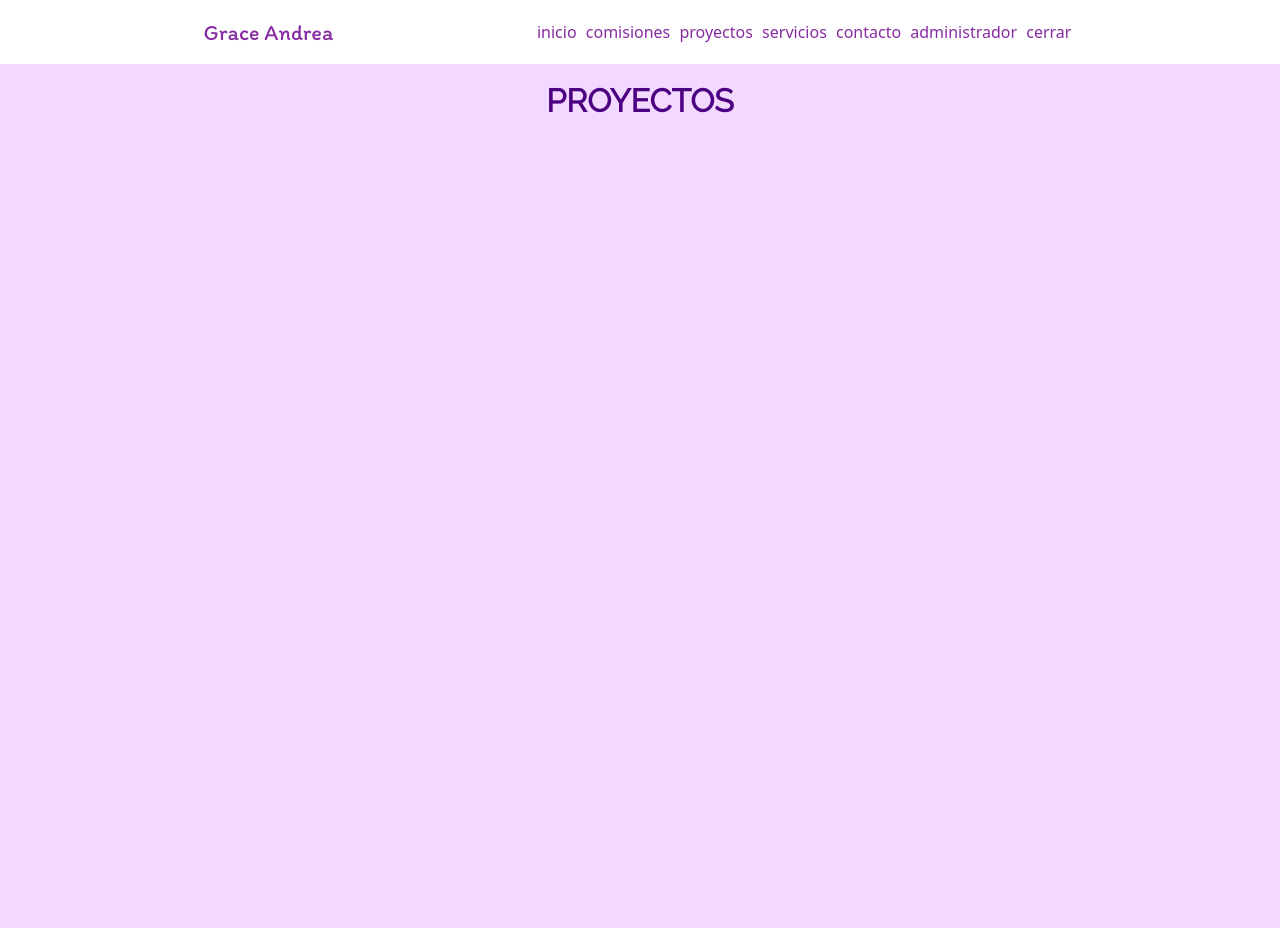
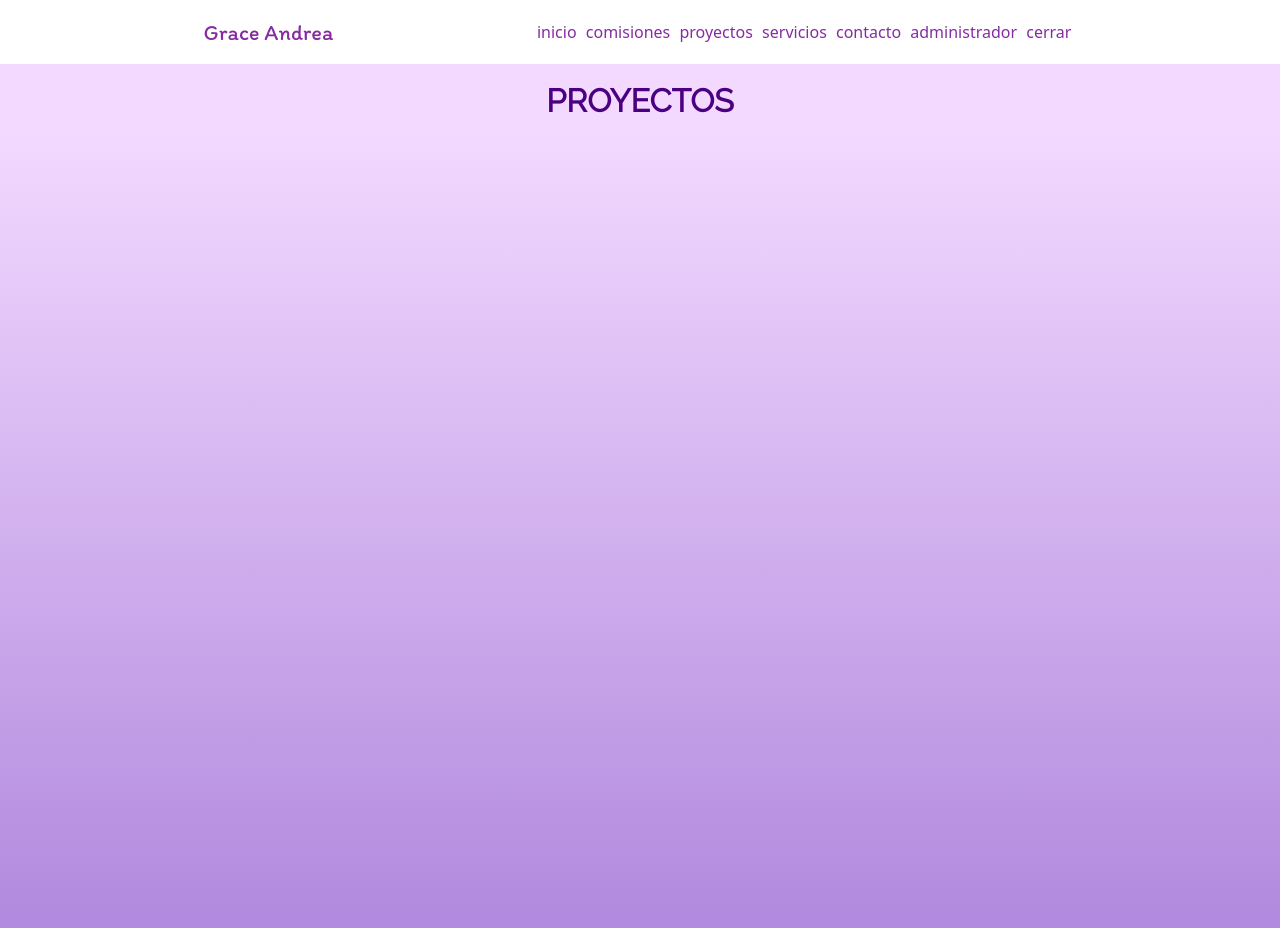
Before and after one commit to Joe-Molina/portafolio-grace-andrea, a PHP site: page /proyectos.php in a window 1280 px wide. Run offline with PHP 8.4, Linux system fonts and the light colour scheme; data that the repository does not hold is empty; some libraries are stand-ins or nearby versions.

Commit message:
add new bg to index,comisions,projects and contact

```diff
--- a/Proyectos.css
+++ b/Proyectos.css
@@ -1,4 +1,4 @@
-.division-estilos{
+    .division-estilos{
     width: 100%;
     height: 8vh;
     text-align: center;
@@ -16,7 +16,8 @@
 .proyectos-container {
     width: 100%;
     height: 100vh;
-    background-color: var(--tabla-comisiones);
+    background: var(--bg-gradient1);
+  background: var(--bg-gradient2);
     display: flex;
     justify-content: center;
 }
--- a/servicios.css
+++ b/servicios.css
@@ -1,7 +1,8 @@
 .servicios-container {
     width: 100%;
     height: 100vh;
-    background-color: var(--tabla-comisiones);
+    background: var(--bg-gradient1);
+    background: var(--bg-gradient2);
     display: flex;
     justify-content: center;
 }
```
